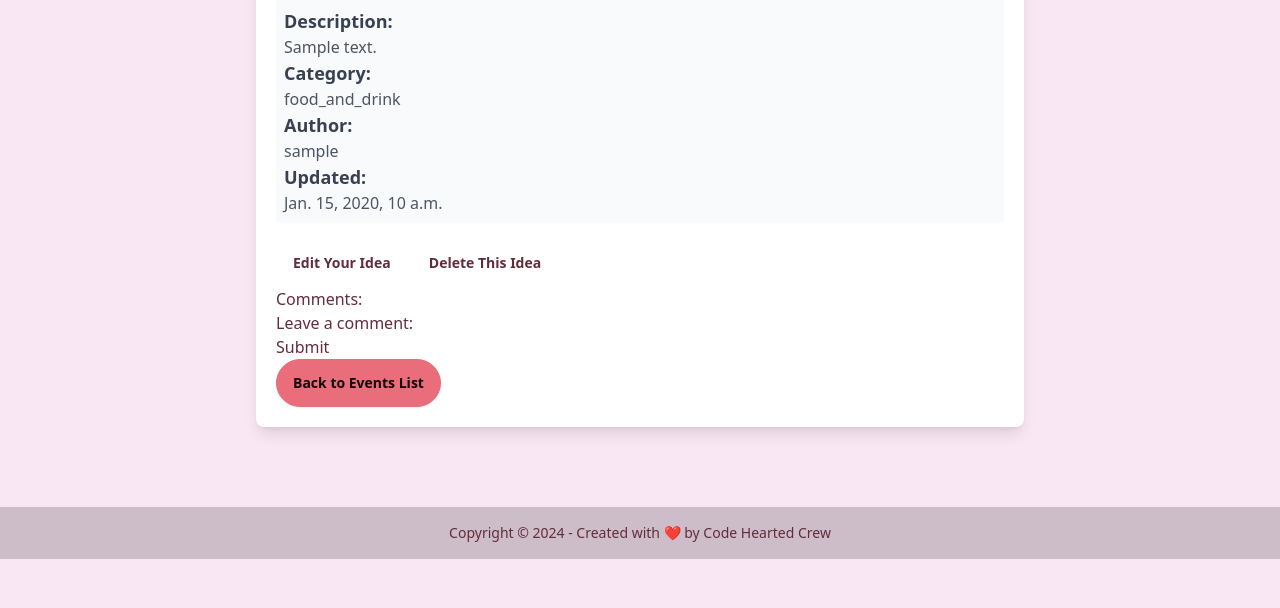
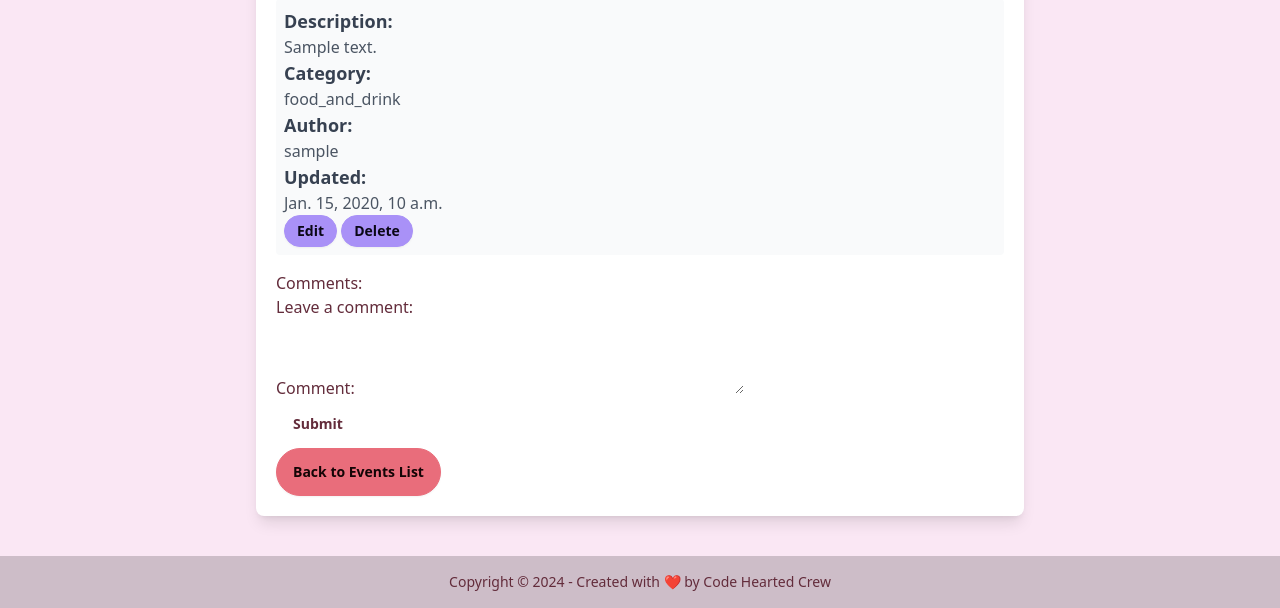
Before and after one commit to kpetrauskas92/team5-feb-hackathon, a Django app: a page that uses event/templates/event/event_details.html in a window 1280 px wide. Shown: the part 241-849 px from the top of the page. Before the commit the page ends 800 px from the top, so only its background shows below. Run offline with Django 5.2, Linux system fonts and the light colour scheme; a user stored in the database is signed in; tables that the repository leaves empty hold one stand-in row (values such as "Sample post"); style sheets or scripts are compiled from the project's sources; some libraries are stand-ins or nearby versions.

Commit message:
Updated event views and forms for comments

```diff
--- a/event/forms.py
+++ b/event/forms.py
@@ -1,5 +1,5 @@
 from django import forms
-from .models import EventPost
+from .models import EventPost, Comment
 
 
 class EventPostForm(forms.ModelForm):
@@ -11,3 +11,12 @@ class EventPostForm(forms.ModelForm):
             'description': forms.Textarea(attrs={'rows': 4}),
             'status': forms.HiddenInput(),
         }
+
+
+class CommentForm(forms.ModelForm):
+    class Meta:
+        model = Comment
+        fields = ['comment']
+        widgets = {
+            'comment': forms.Textarea(attrs={'style': 'height: 75px;'}),
+        }
--- a/event/templates/event/event_details.html
+++ b/event/templates/event/event_details.html
@@ -29,17 +29,16 @@
         <p class="text-md text-gray-600">{{ eventpost.author }}</p>
         <p class="text-lg text-gray-700"><strong>Updated:</strong></p>
         <p class="text-md text-gray-600">{{ eventpost.updated_on }}</p>
-    </div>
-
         <!-- Update and delete event -->
     {% if user.is_authenticated and eventpost.author == user %}
-    <a href="{% url 'update_event' slug=eventpost.slug %}" class="dark:text-black btn btn-ghost">
-        Edit Your Idea
+    <a href="{% url 'update_event' slug=eventpost.slug %}" class="btn btn-sm btn-secondary">
+        Edit
     </a>
-    <a href="{% url 'delete_event' slug=eventpost.slug %}" class="dark:text-black btn btn-ghost">
-        Delete This Idea
+    <a href="{% url 'delete_event' slug=eventpost.slug %}" class="btn btn-sm btn-secondary">
+        Delete
     </a>
     {% endif %}
+    </div>
 
     <!-- Comment count -->
     <div class="dark:text-black">
@@ -76,6 +75,7 @@
                 {% endif %}
             {% endfor %}
         </div>
+
     <!--Create comment-->
     <div class="dark:text-black">
         {% if user.is_authenticated %}
@@ -83,12 +83,13 @@
         <form id="commentForm" method="post">
             {{ comment_form|crispy }}
             {% csrf_token %}
-          <button type="submit" class="">Submit</button>
+            <button type="submit" class="btn btn-ghost">Submit</button>
         </form>
         {% else %}
             <p>Log in to leave a comment</p>
         {% endif %}
     </div>
+
 <!-- Delete confirmation modal needs to be added here but unsure of how to in Tailwind-->
 </div>
 <a href="{% url 'event_list' %}"
--- a/event/views.py
+++ b/event/views.py
@@ -3,7 +3,7 @@ from django.views import generic
 from django.contrib.auth.decorators import login_required
 from .models import EventPost
 from django.http import HttpResponseForbidden
-from .forms import EventPostForm
+from .forms import EventPostForm, CommentForm
 from django.contrib import messages
 
 
@@ -20,7 +20,27 @@ class EventPostList(generic.ListView):
 def event_details(request, slug):
     queryset = EventPost.objects.filter(status=1)
     eventpost = get_object_or_404(queryset, slug=slug)
-    return render(request, 'event/event_details.html', {"eventpost": eventpost})
+    comments = eventpost.comments.all().order_by("-created_at")
+    new_comment = None
+
+    # Comment posted
+    if request.method == 'POST':
+        comment_form = CommentForm(data=request.POST)
+        if comment_form.is_valid():
+            new_comment = comment_form.save(commit=False)
+            new_comment.event_post = eventpost
+            new_comment.user = request.user
+            new_comment.save()
+            messages.success(request, 'Your comment has been added!')
+    else:
+        comment_form = CommentForm()
+
+    return render(request, 'event/event_details.html', {
+        "eventpost": eventpost,
+        "comments": comments,
+        "new_comment": new_comment,
+        "comment_form": comment_form
+    })
 
 
 @login_required
@@ -28,7 +48,8 @@ def create_event_post(request):
     if request.method == 'POST':
         form = EventPostForm(request.POST, request.FILES)
         if form.is_valid():
-            messages.success(request, 'Your event post has been created successfully!')
+            messages.success(request,
+                             'Your event post has been created successfully!')
             event_post = form.save(commit=False)
             event_post.author = request.user
             event_post.save()
@@ -50,7 +71,8 @@ def update_event(request, slug):
         form = EventPostForm(request.POST, request.FILES, instance=eventpost)
         if form.is_valid():
             form.save()
-            messages.success(request, 'Your event post has been updated successfully!')
+            messages.success(request,
+                             'Your event post has been updated successfully!')
             return redirect('event', slug=eventpost.slug)
     else:
         form = EventPostForm(instance=eventpost)
@@ -70,7 +92,8 @@ def delete_event(request, slug):
 
     if request.method == 'POST':
         eventpost.delete()
-        messages.success(request, 'The event post has been deleted successfully.')
+        messages.success(request,
+                         'The event post has been deleted successfully.')
         return redirect('event_list')
 
     # Render the confirmation page for GET requests
```
Also changed, not shown: static/elements/icons/lovesched-logo-icon-darkmode.svg (added), static/elements/icons/lovesched-logo-icon-lightmode.svg (added). Lines whose indentation alone changed are shown as unchanged.
